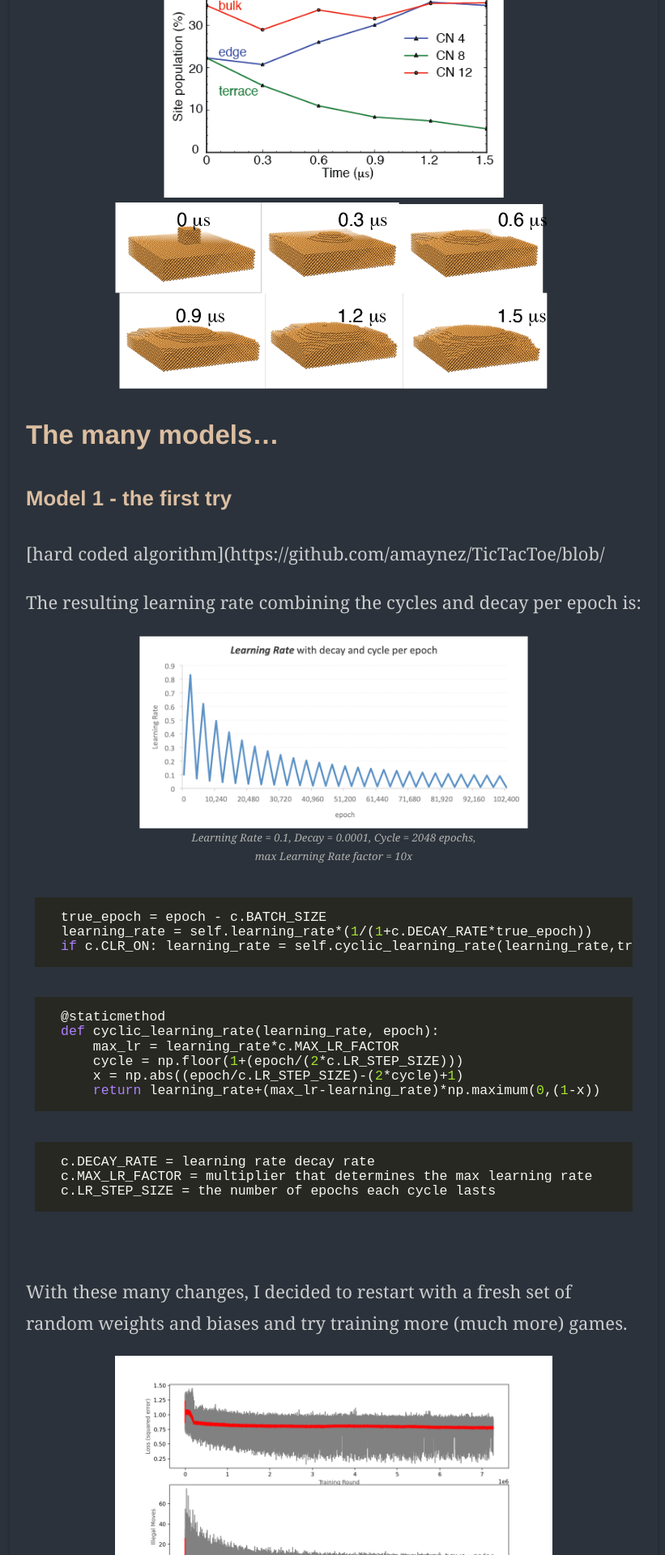
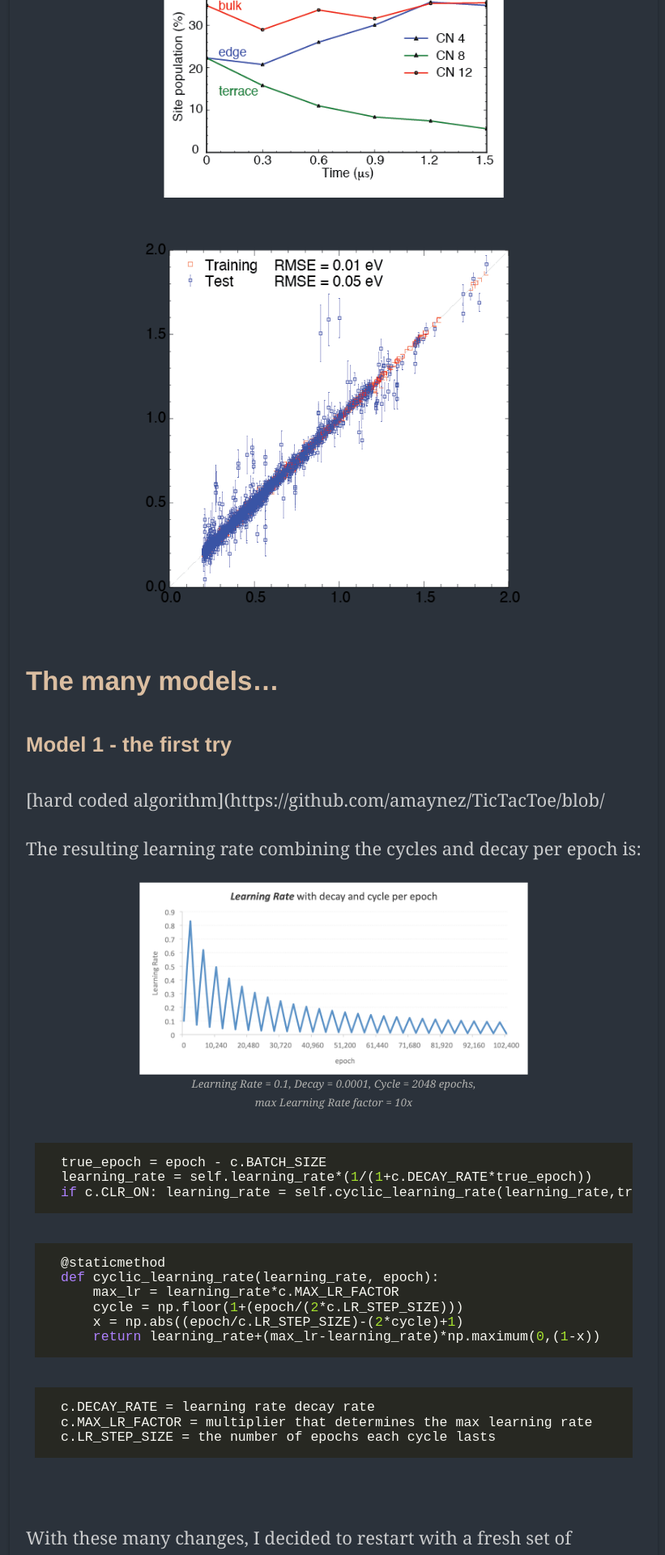
Before and after one commit to mutianyou2013/mutianyou2013.github.io, a Jekyll site: the page built from _posts/2019-04-01-CO2-Cu-KMC.md, in a window 1280 px wide. Shown: the part 4343-6263 px from the top of the page at 81% size, without its empty margins (228-1049 px from the left). Built offline with Jekyll 4.4.1, drawn with Linux system fonts in a browser that asks for light colours; some web fonts are replaced; comment, search, counter and statistics services are not loaded.

Commit message:
Update 2019-04-01-CO2-Cu-KMC.md

```diff
--- a/_posts/2019-04-01-CO2-Cu-KMC.md
+++ b/_posts/2019-04-01-CO2-Cu-KMC.md
@@ -39,7 +39,7 @@ Electrochemical reduction of CO2 has attracted researchers’ attention as it ha
 
 <center><img src="./assets/img/posts/20190401/site.png" width="420"></center>
 
-<center><img src="./assets/img/posts/20190401/evolution.png" width="540"></center>
+<center><img src="./assets/img/posts/20190401/gaussian.png" width="540"></center>
 
 ## The many models...
 ### Model 1 - the first try
```
